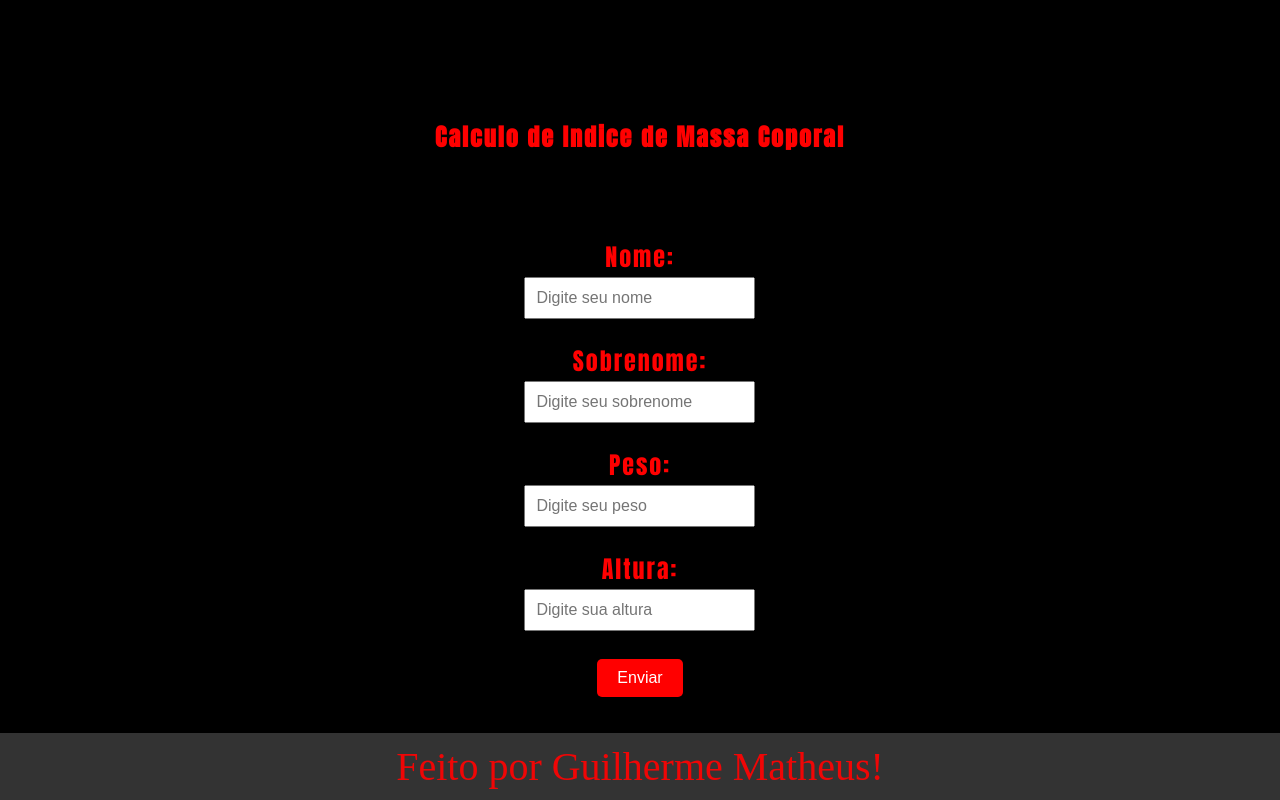
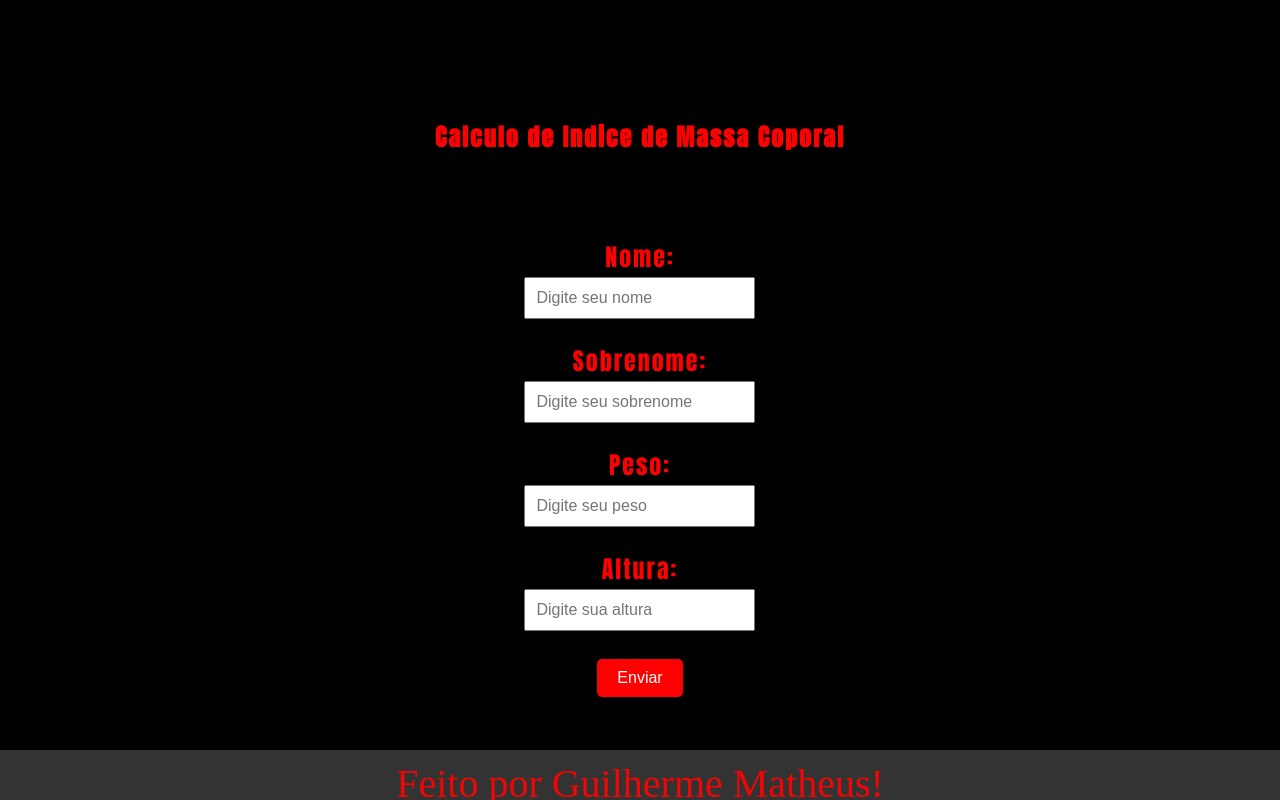
Before and after one commit to guimatheuss/calculo-imc, a plain HTML site: page index.html in a window 1280 px wide. Drawn offline with Linux system fonts and the light colour scheme.

Commit message:
adição de novos arquivos

```diff
--- a/style.css
+++ b/style.css
@@ -76,5 +76,5 @@ footer {
     position: fixed;
     bottom: 0;
     width: 100%;
-    height: auto;
+    height: 30px;
 }
```
